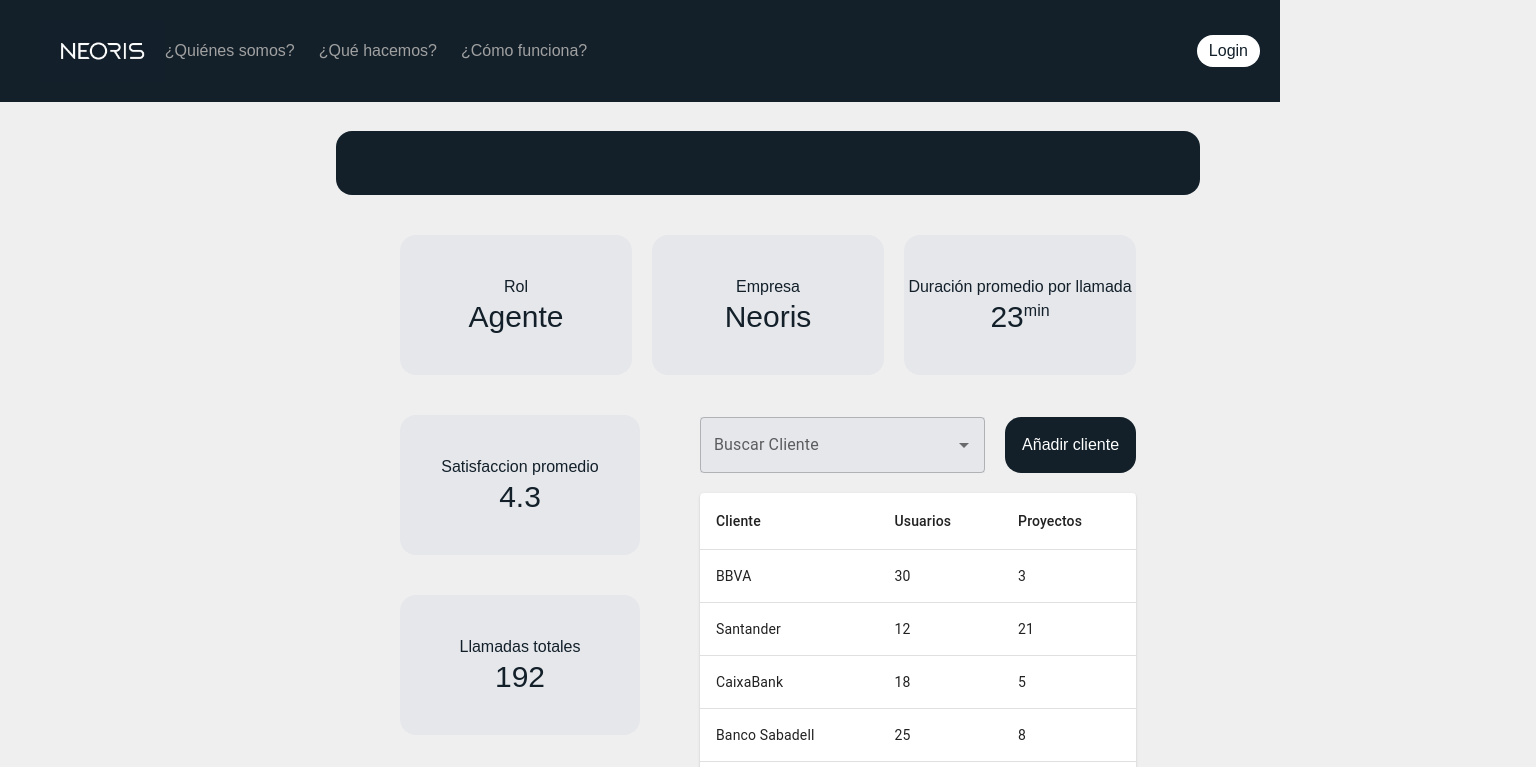
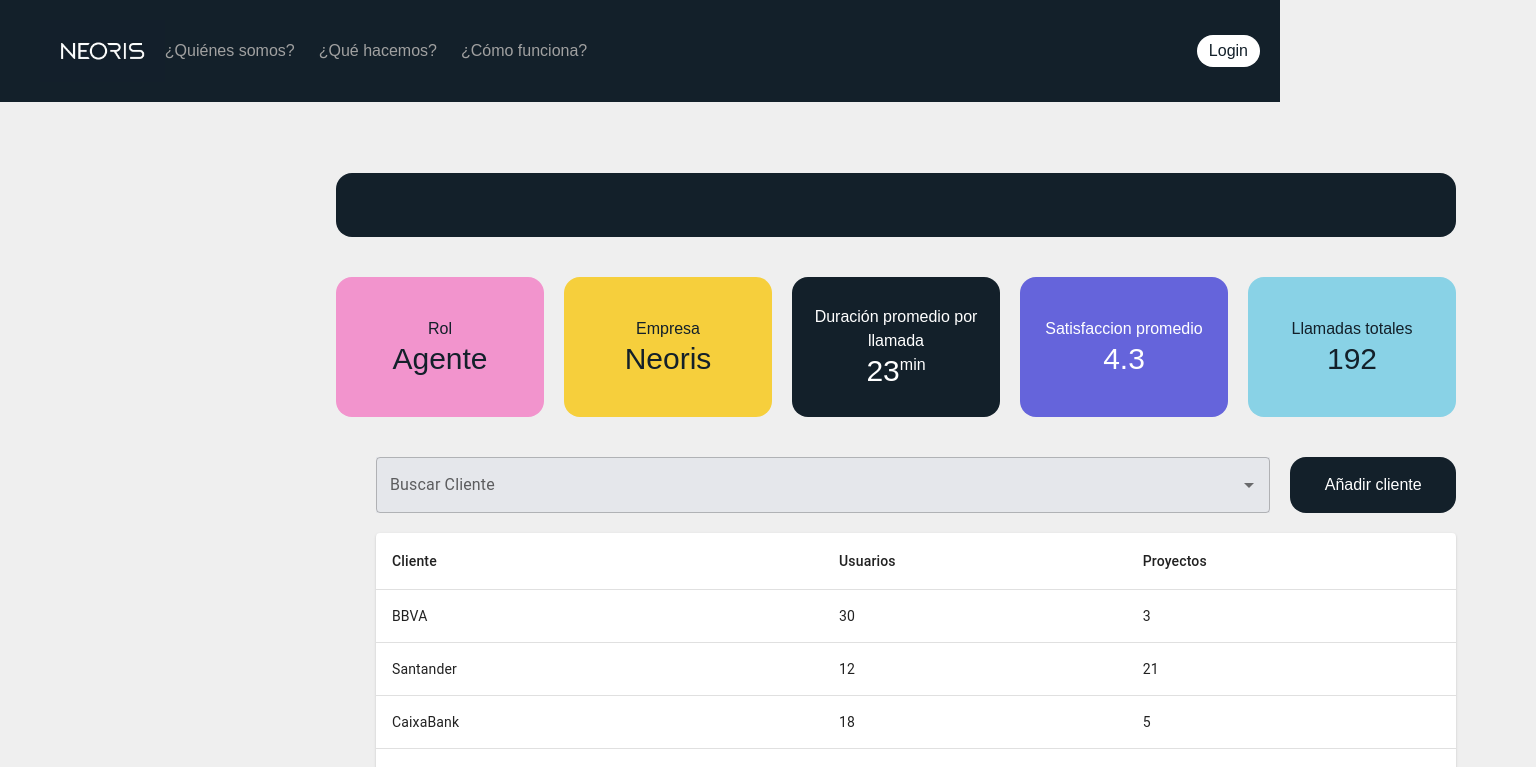
Before and after one commit to Fuerza-Leona/callsight, a Next.js app: page /perfil in a window 1280 px wide. Shown: the top 767 px of the page, 1536 px wide, since content can reach past the window. Built offline with nearby package versions, Linux system fonts and the light colour scheme; no server answers.

Commit message:
Change Client Page

```diff
--- a/src/app/perfil/page.tsx
+++ b/src/app/perfil/page.tsx
@@ -61,37 +61,33 @@ export default function Home() {
 
   return (
     <div className="md:relative absolute w-full min-h-screen flex flex-col items-center text-center justify-center lg:pl-[256px] pt-[140px] md:pt-28 lg:pt-[65px]">
-      <div className="w-full text-start">
+      <div className="w-full text-start mt-10">
         <div className="text-white text-4xl text-start">
           <p className="bg-[#13202A] rounded-2xl mx-20 p-8">{name}</p>
         </div>
       </div>
 
-      <div className="flex flex-col gap-5 md:gap-5 md:flex-row md:w-[calc(100%-18rem)] justify-between mt-10 w-[calc(100%-10rem)] ">
-        <div className="flex flex-col bg-gray-200 md:w-60 md:h-35 h-28 rounded-2xl justify-center items-center">
+      <div className="flex flex-col gap-5 md:gap-5 md:flex-row md:w-[calc(100%-10rem)] justify-between mt-10 mb-10 w-[calc(100%-10rem)] ">
+        <div className="flex flex-col md:w-60 md:h-35 h-28 rounded-2xl justify-center items-center" style={{ backgroundColor: "var(--persian-pink)" }}>
           <p>Rol</p>
           <h2 className="font-thin text-3xl">
             {isAdmin ? 'Admin' : isAgent ? 'Agente' : 'Usuario'}
           </h2>
         </div>
 
-        <div className="flex flex-col bg-gray-200 md:w-60 md:h-35 h-28 rounded-2xl justify-center items-center">
+        <div className="flex flex-col md:w-60 md:h-35 h-28 rounded-2xl justify-center items-center" style={{ backgroundColor: "var(--jonquil)" }}>
           <p>{isUser ? 'Tickets abiertos' : 'Empresa'}</p>
           <h2 className="font-thin text-3xl">{isUser ? tickets : company}</h2>
         </div>
 
-        <div className="flex flex-col bg-gray-200 md:w-60 md:h-35 h-28 rounded-2xl justify-center items-center">
+        <div className="flex flex-col md:w-60 md:h-35 h-28 rounded-2xl justify-center items-center text-white" style={{ backgroundColor: "var(--neoris-blue)" }}>
           <p>Duración promedio por llamada</p>
           <div className="flex">
             <h2 className="font-thin text-3xl">{duration}</h2>
             <p>min</p>
           </div>
         </div>
-      </div>
-
-      <div className="flex flex-col md:flex-row w-[calc(100%-10rem)] md:w-[calc(100%-18rem)] gap-5 md:items-center justify-between">
-        <div className="flex md:flex-col justify-between gap-10 md:mt-10 mt-5">
-          <div className="flex flex-col bg-gray-200 md:w-60 md:h-35 h-28 rounded-2xl w-full justify-center items-center">
+          <div className="flex flex-col md:w-60 md:h-35 h-28 rounded-2xl w-full justify-center items-center text-white" style={{ backgroundColor: "var(--slate-blue)" }}>
             <p>
               {isAdmin || isAgent
                 ? 'Satisfaccion promedio'
@@ -102,11 +98,15 @@ export default function Home() {
             </h2>
           </div>
 
-          <div className="flex flex-col bg-gray-200 md:w-60 md:h-35 h-28 rounded-2xl w-full justify-center items-center">
+          <div className="flex flex-col md:w-60 md:h-35 h-28 rounded-2xl w-full justify-center items-center" style={{ backgroundColor: "var(--sky-blue)" }}>
             <p>Llamadas totales</p>
             <h2 className="font-thin text-3xl">{nCalls}</h2>
           </div>
-        </div>
+
+      </div>
+
+      <div className="flex flex-col md:flex-row w-[calc(100%-8rem)] md:w-[calc(100%-10rem)] gap-5 md:items-center justify-between">
+
 
         {isUser && (
           <div className="flex flex-col bg-gray-200 w-full h-80 md:mt-10 rounded-2xl justify-center items-center">
```
